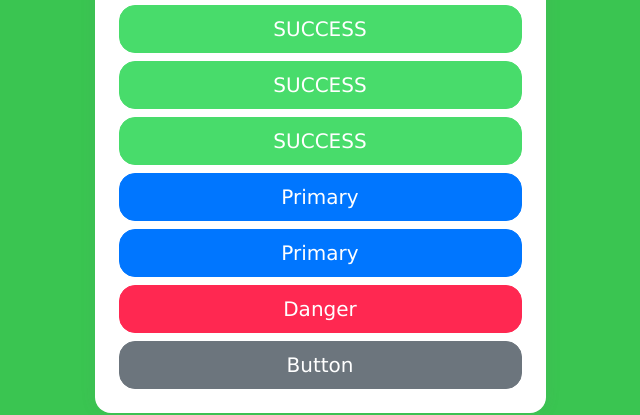
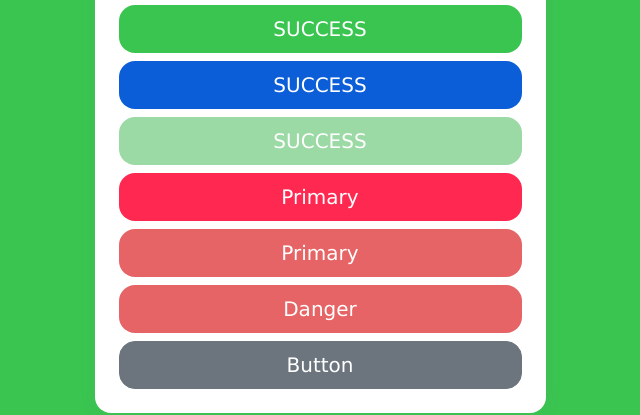
Before and after one commit to muhaza/muhaza, a plain HTML site: page index.html in a window 1280 px wide. Shown: the part 558-973 px from the top of the page, without its empty margins (320-960 px from the left). Drawn offline with Linux system fonts and the light colour scheme.

Commit message:
Update index.html

```diff
--- a/index.html
+++ b/index.html
@@ -52,11 +52,36 @@
 
         .btn {
             border-radius: calc(16px);
+            color: white;
         }
 
         .card-body {
             border-radius: calc(16px);
             box-shadow: 0 0 1em rgba(121, 121, 121, 0.1);
+        }
+
+        .butangwasap {
+            background-color: #3AC551;
+        }
+
+        .butang1 {
+            background-color: #0B5ED7;
+        }
+
+        .butang2 {
+            background-color: #9bd9a5;
+        }
+
+        .butang3 {
+            background-color: #FF2851;
+        }
+
+        .butang4 {
+            background-color: #e66465;
+        }
+
+        .butang5 {
+            background-color: #e66465;
         }
     </style>
     <title>Hello, world!</title>
@@ -75,12 +100,12 @@
                     <center><img class="my-2" src="https://wasap.my/qrcode/phpqrcode/qrcode_landing_page/landing_page92f999ffc0574c10d853de32fbf21916.png" class="rounded mx-auto d-block" alt="...">
                     </center>
                     <div class="d-grid gap-2">
-                        <button class="btn btn-success btn-lg" type="button">SUCCESS</button>
-                        <button class="btn btn-success btn-lg" type="button">SUCCESS</button>
-                        <button class="btn btn-success btn-lg" type="button">SUCCESS</button>
-                        <button class="btn btn-primary btn-lg" type="button">Primary</button>
-                        <button class="btn btn-primary btn-lg" type="button">Primary</button>
-                        <button class="btn btn-danger btn-lg" type="button">Danger</button>
+                        <button class="btn butangwasap btn-lg" type="button">SUCCESS</button>
+                        <button class="btn butang1 btn-lg" type="button">SUCCESS</button>
+                        <button class="btn butang2 btn-lg" type="button">SUCCESS</button>
+                        <button class="btn butang3 btn-lg" type="button">Primary</button>
+                        <button class="btn butang4 btn-lg" type="button">Primary</button>
+                        <button class="btn butang5 btn-lg" type="button">Danger</button>
                         <button class="btn btn-secondary btn-lg" type="button">Button</button>
                     </div>
                 </div>
```
